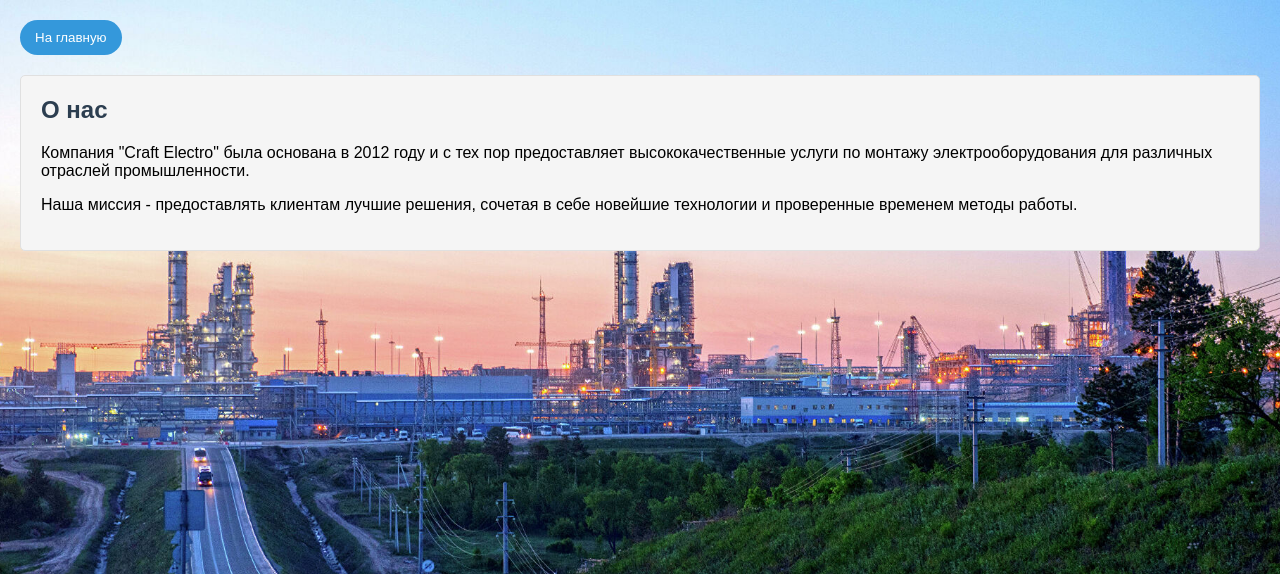
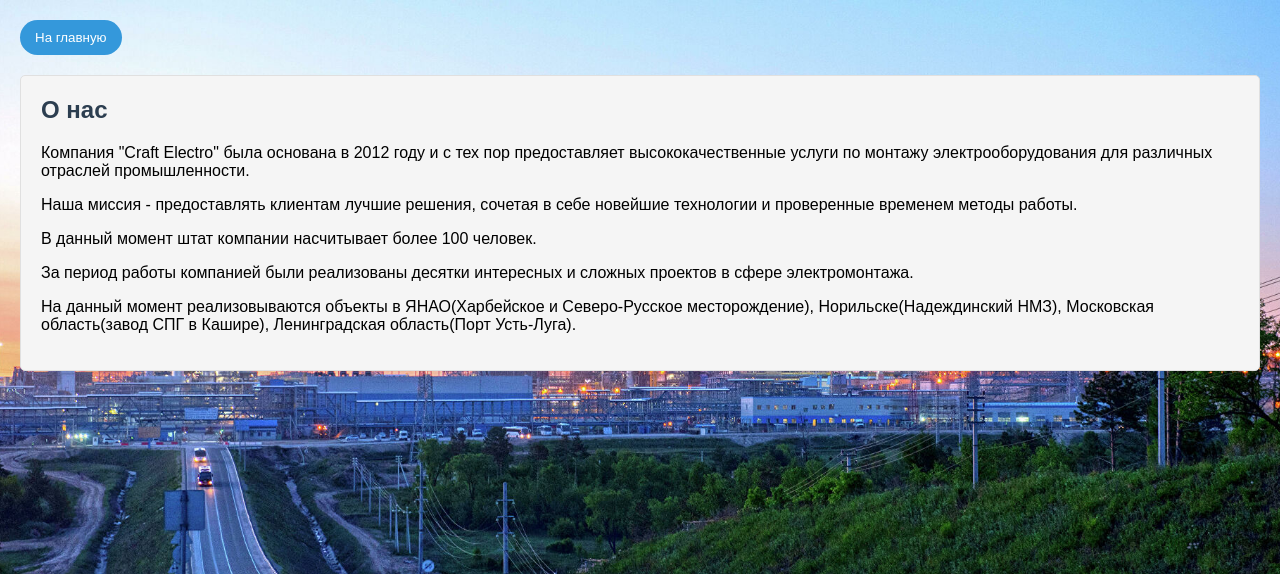
Before and after one commit to kolosyan/craftelectro_site, a Django app: page /about/ in a window 1280 px wide. Shown: the top 574 px of the page. Run offline with Django 4.2, Linux system fonts and the light colour scheme.

Commit message:
добавил about

```diff
--- a/craft_app/templates/craft_app/about.html
+++ b/craft_app/templates/craft_app/about.html
@@ -19,6 +19,10 @@
     <p>Компания "Craft Electro" была основана в 2012 году и с тех пор предоставляет высококачественные услуги по монтажу электрооборудования  для различных отраслей промышленности.</p>
 
    <p>Наша миссия - предоставлять клиентам лучшие решения, сочетая в себе новейшие технологии и проверенные временем методы работы.</p>
+
+   <p>В данный момент штат компании насчитывает более 100 человек. </p>
+   <p>За период работы компанией были реализованы десятки интересных и сложных проектов в сфере электромонтажа. </p>
+   <p>На данный момент реализовываются объекты в ЯНАО(Харбейское и Северо-Русское месторождение), Норильске(Надеждинский НМЗ), Московская область(завод СПГ в Кашире), Ленинградская область(Порт Усть-Луга). </p>
 </div>
 </body>
 </html>
```
